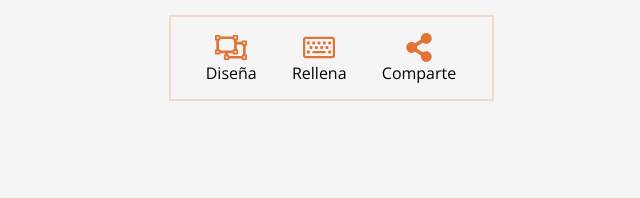
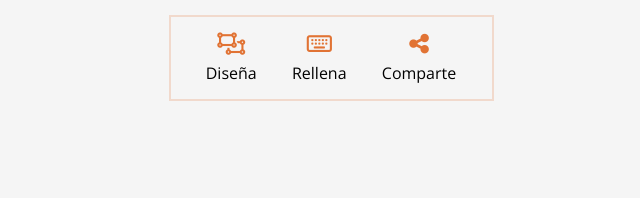
Before and after one commit to SofiaBManzano/Super-Pop-, a website: page src/html/index.html in a window 1280 px wide. Shown: the part 414-612 px from the top of the page, 309-949 px from the left. Drawn offline with nearby package versions, Linux system fonts and the light colour scheme; files that its build step writes are made by us from their sources; files whose address does not match are found by name.

Commit message:
new icons

```diff
--- a/src/html/partials/main-cards.html
+++ b/src/html/partials/main-cards.html
@@ -12,18 +12,15 @@
   <div>
     <ul class="maincards__list">
       <li class="maincards__list--item">
-        <img class="icon" src="./assets/images/design-icon.svg" alt="diseña" />
-        Diseña
+        <i class="far fa-object-ungroup icon"></i>
+        <p>Diseña</p>
       </li>
       <li class="maincards__list--item">
-        <img
-          class="icon"
-          src="./assets/images/fill-icon.svg"
-          alt="rellena"
-        />Rellena
+        <i class="far fa-keyboard icon"></i>
+        <p>Rellena</p>
       </li>
       <li class="maincards__list--item">
-        <img class="icon" src="./assets/images/share-icon.svg" alt="comparte" />
+        <i class="fas fa-share-alt icon"></i>
         <p>Comparte</p>
       </li>
     </ul>
--- a/src/scss/layout/_main-cards.scss
+++ b/src/scss/layout/_main-cards.scss
@@ -98,8 +98,8 @@ body {
 }
 
 .icon {
-  width: 32px;
-  height: 26px;
+  font-size: 22.4px;
+  color: $color-primary;
   margin: 0 auto;
   @media (min-width: 768px) {
     height: 29px;
```
